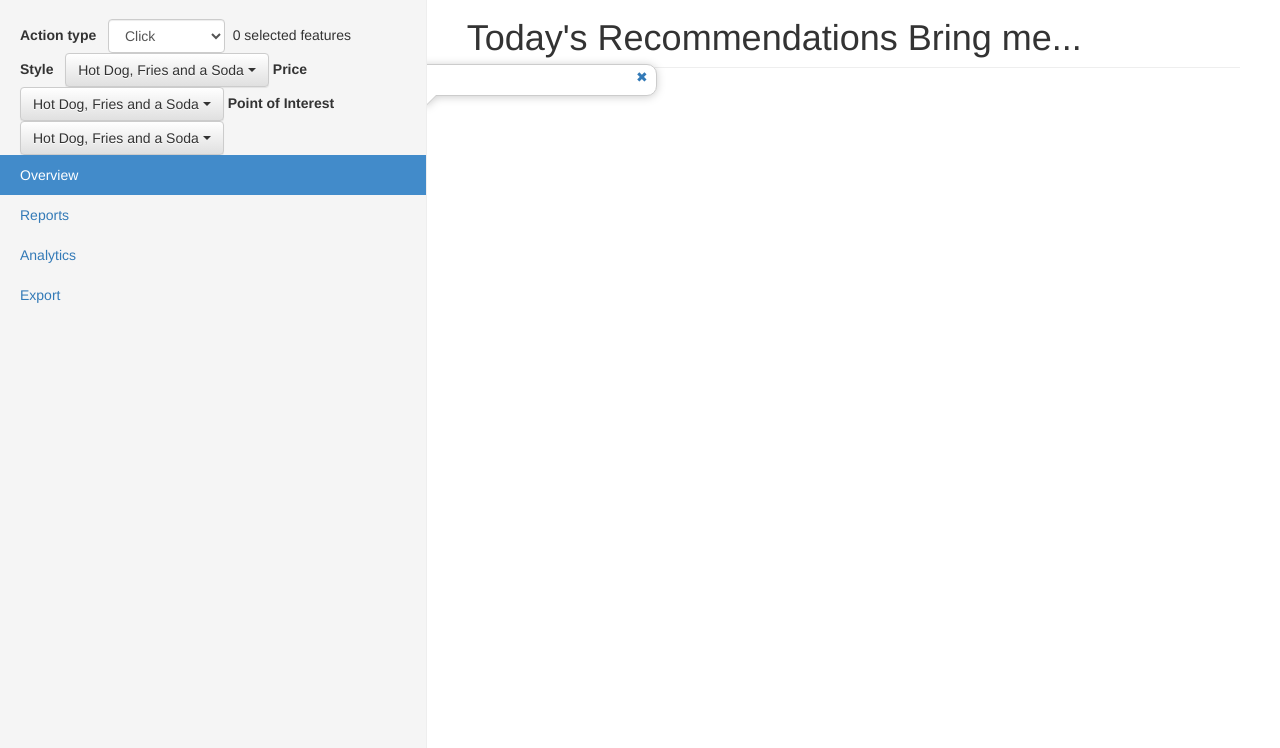
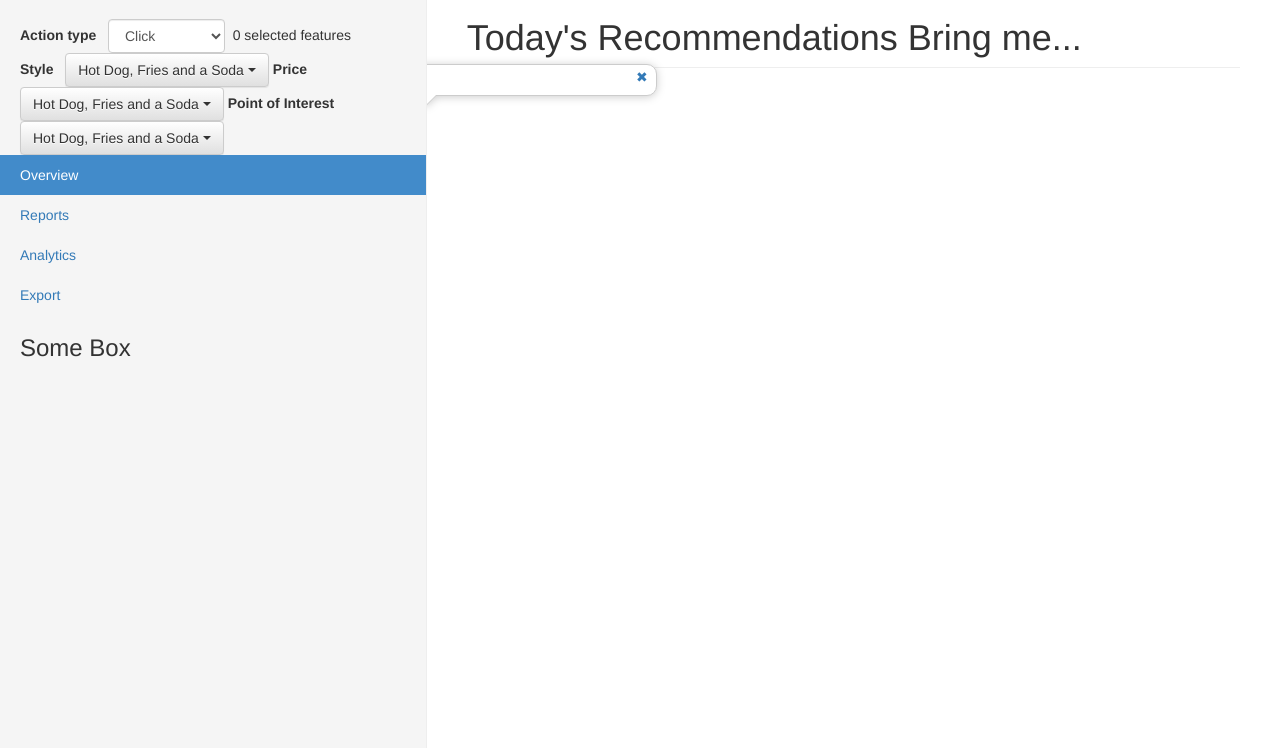
Before and after one commit to sanghunkang/Assignment_WebCartography, a PHP site: page /exerciseWC/main.php in a window 1280 px wide. Shown: the part 52-800 px from the top of the page. Run offline with PHP 8.4, Linux system fonts and the light colour scheme; some libraries are stand-ins or nearby versions.

Commit message:
no message

```diff
--- a/main.php
+++ b/main.php
@@ -123,6 +123,9 @@
 			<li><a target="_self" href="#">Analytics</a></li>
 			<li><a target="_self" href="#">Export</a></li>
 		</ul>
+		<div id="some-box">
+			<h3>Some Box</h3>
+		</div>
 	</div>
 <div class="col-sm-9 col-sm-offset-3 col-md-8 col-md-offset-4 main" id="map">
 	<h1 class="page-header">Today's Recommendations Bring me... &nbsp;</h1>
--- a/script.js
+++ b/script.js
@@ -164,6 +164,7 @@ $(document).ready(function(){
 		    ' selected features (last operation selected ' + e.selected.length + e.selected[0].getProperties()['name'] +
 		    ' and deselected ' + e.deselected.length + ' features)';
 		var res_name = e.selected[0].getProperties()['name'];
+		$('#some-box').append(res_name);
 		content.innerHTML = '<p>You clicked here:</p><code>' + res_name
 			'</code>';
 		var coordinate = e.selected[0].getGeometry().getCoordinates();
```
